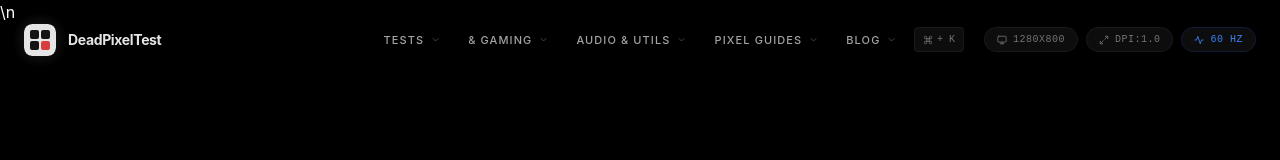
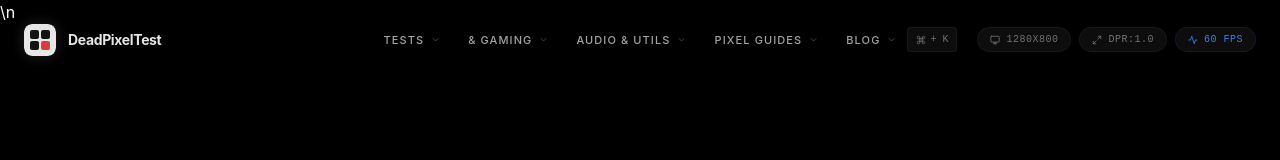
Before and after one commit to zqfqe/Dead-Pixel-Test, a React (Vite) app: page /tools/double-click-test in a window 1280 px wide. Shown: the top 160 px of the page. Built offline with nearby package versions, Linux system fonts and the light colour scheme; a web font is replaced by a local one.

Commit message:
fix(telemetry): label browser FPS and DPR accurately

```diff
--- a/components/layout/Header.tsx
+++ b/components/layout/Header.tsx
@@ -182,13 +182,13 @@ const Header = () => {
                   <Monitor size={10} />
                   <span>{windowSize.w}x{windowSize.h}</span>
                </div>
-               <div className="flex items-center gap-1.5 px-3 py-1 rounded-full border border-white/5 bg-white/5 hover:bg-white/10 transition-colors cursor-default" title="Pixel Ratio">
+               <div className="flex items-center gap-1.5 px-3 py-1 rounded-full border border-white/5 bg-white/5 hover:bg-white/10 transition-colors cursor-default" title="Device pixel ratio (not physical DPI)">
                   <Maximize2 size={10} />
-                  <span>DPI:{pixelRatio.toFixed(1)}</span>
+                  <span>DPR:{pixelRatio.toFixed(1)}</span>
                </div>
-               <div className={`flex items-center gap-1.5 px-3 py-1 rounded-full border bg-white/5 transition-colors cursor-default ${fps < 30 ? 'text-red-500 border-red-900/30' : fps > 100 ? 'text-green-500 border-green-900/30' : 'text-blue-500 border-blue-900/30'}`} title="Real-time Refresh Rate">
+               <div className={`flex items-center gap-1.5 px-3 py-1 rounded-full border bg-white/5 transition-colors cursor-default ${fps < 30 ? 'text-red-500 border-red-900/30' : fps > 100 ? 'text-green-500 border-green-900/30' : 'text-blue-500 border-blue-900/30'}`} title="Estimated browser animation FPS, not physical panel refresh Hz">
                   <Activity size={10} />
-                  <span>{fps} Hz</span>
+                  <span>{fps} FPS</span>
                </div>
             </div>
 
```
